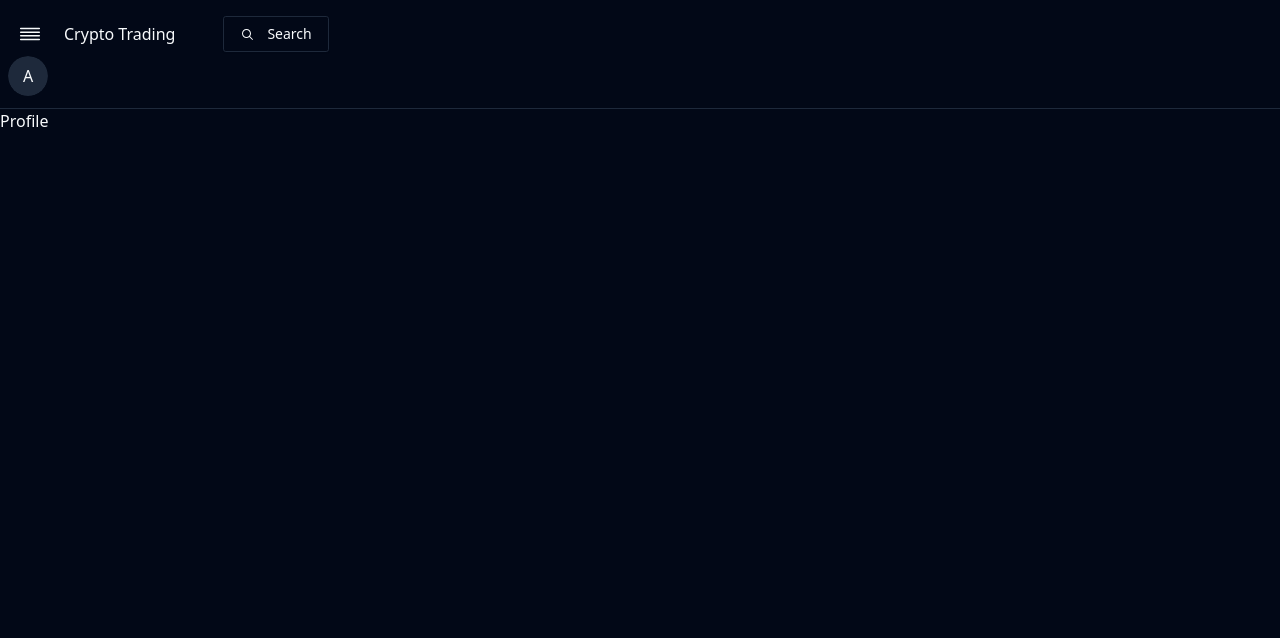
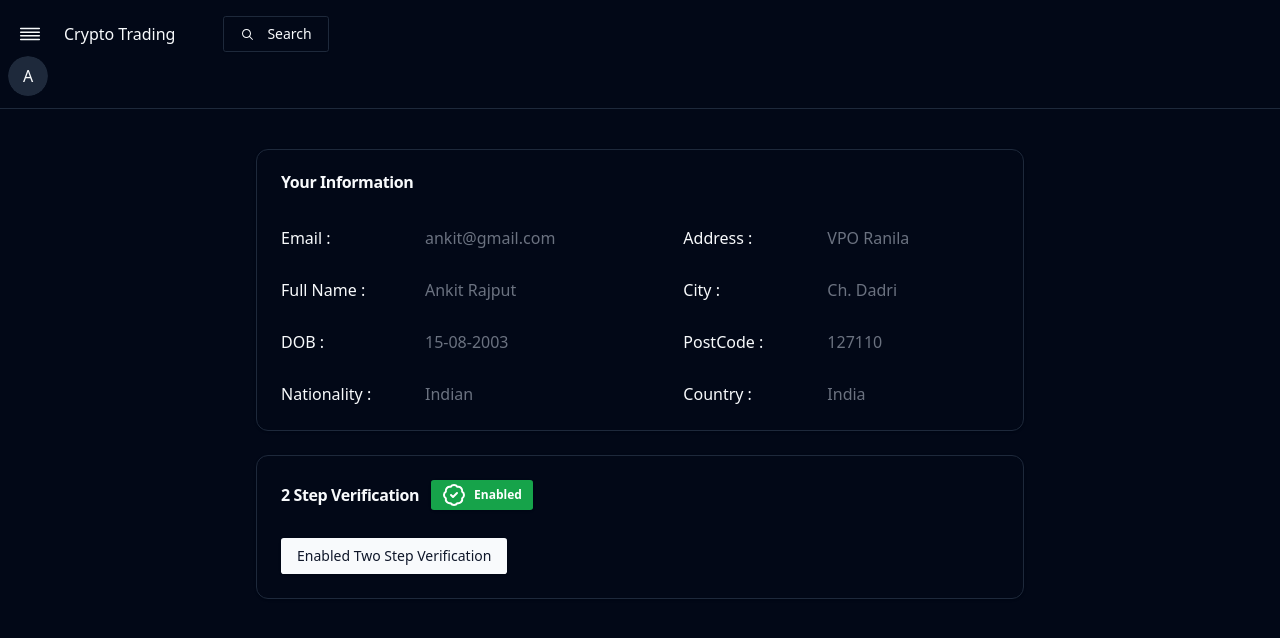
Before and after one commit to ankit15pr/crypto-trading, a React (Vite) app in the folder Frontend/: page /profile in a window 1280 px wide. Shown: the top 638 px of the page. Built offline with nearby package versions, Linux system fonts and the light colour scheme.

Commit message:
Update Profile Section

```diff
--- a/Frontend/package.json
+++ b/Frontend/package.json
@@ -20,6 +20,7 @@
     "apexcharts": "^3.54.1",
     "class-variance-authority": "^0.7.0",
     "clsx": "^2.1.1",
+    "input-otp": "^1.2.4",
     "lucide-react": "^0.453.0",
     "react": "^18.3.1",
     "react-apexcharts": "^1.4.1",
--- /dev/null
+++ b/Frontend/src/components/ui/badge.jsx
@@ -0,0 +1,34 @@
+import * as React from "react"
+import { cva } from "class-variance-authority";
+
+import { cn } from "@/lib/utils"
+
+const badgeVariants = cva(
+  "inline-flex items-center rounded-md border px-2.5 py-0.5 text-xs font-semibold transition-colors focus:outline-none focus:ring-2 focus:ring-ring focus:ring-offset-2",
+  {
+    variants: {
+      variant: {
+        default:
+          "border-transparent bg-primary text-primary-foreground shadow hover:bg-primary/80",
+        secondary:
+          "border-transparent bg-secondary text-secondary-foreground hover:bg-secondary/80",
+        destructive:
+          "border-transparent bg-destructive text-destructive-foreground shadow hover:bg-destructive/80",
+        outline: "text-foreground",
+      },
+    },
+    defaultVariants: {
+      variant: "default",
+    },
+  }
+)
+
+function Badge({
+  className,
+  variant,
+  ...props
+}) {
+  return (<div className={cn(badgeVariants({ variant }), className)} {...props} />);
+}
+
+export { Badge, badgeVariants }
--- /dev/null
+++ b/Frontend/src/components/ui/input-otp.jsx
@@ -0,0 +1,53 @@
+import * as React from "react"
+import { DashIcon } from "@radix-ui/react-icons"
+import { OTPInput, OTPInputContext } from "input-otp"
+
+import { cn } from "@/lib/utils"
+
+const InputOTP = React.forwardRef(({ className, containerClassName, ...props }, ref) => (
+  <OTPInput
+    ref={ref}
+    containerClassName={cn("flex items-center gap-2 has-[:disabled]:opacity-50", containerClassName)}
+    className={cn("disabled:cursor-not-allowed", className)}
+    {...props} />
+))
+InputOTP.displayName = "InputOTP"
+
+const InputOTPGroup = React.forwardRef(({ className, ...props }, ref) => (
+  <div ref={ref} className={cn("flex items-center", className)} {...props} />
+))
+InputOTPGroup.displayName = "InputOTPGroup"
+
+const InputOTPSlot = React.forwardRef(({ index, className, ...props }, ref) => {
+  const inputOTPContext = React.useContext(OTPInputContext)
+  const { char, hasFakeCaret, isActive } = inputOTPContext.slots[index]
+
+  return (
+    (<div
+      ref={ref}
+      className={cn(
+        "relative flex h-9 w-9 items-center justify-center border-y border-r border-input text-sm shadow-sm transition-all first:rounded-l-md first:border-l last:rounded-r-md",
+        isActive && "z-10 ring-1 ring-ring",
+        className
+      )}
+      {...props}>
+      {char}
+      {hasFakeCaret && (
+        <div
+          className="pointer-events-none absolute inset-0 flex items-center justify-center">
+          <div className="h-4 w-px animate-caret-blink bg-foreground duration-1000" />
+        </div>
+      )}
+    </div>)
+  );
+})
+InputOTPSlot.displayName = "InputOTPSlot"
+
+const InputOTPSeparator = React.forwardRef(({ ...props }, ref) => (
+  <div ref={ref} role="separator" {...props}>
+    <DashIcon />
+  </div>
+))
+InputOTPSeparator.displayName = "InputOTPSeparator"
+
+export { InputOTP, InputOTPGroup, InputOTPSlot, InputOTPSeparator }
--- /dev/null
+++ b/Frontend/src/page/Profile/AccountVarificationForm.jsx
@@ -0,0 +1,69 @@
+import { Button } from "@/components/ui/button";
+import {
+  Dialog,
+  DialogClose,
+  DialogContent,
+  DialogHeader,
+  DialogTitle,
+  DialogTrigger,
+} from "@/components/ui/dialog";
+import {
+  InputOTP,
+  InputOTPGroup,
+  InputOTPSeparator,
+  InputOTPSlot,
+} from "@/components/ui/input-otp";
+import React from "react";
+
+function AccountVarificationForm() {
+  const [value, setValue] = React.useState("");
+  const handleSubmit = () => {
+      console.log(value);
+  }
+  return (
+    <div className="flex jusstify-center">
+      <div className="space-y-5 mt-10 w-full">
+        <div className="flex justify-between items-center">
+          <p>Email : </p>
+          <p>ankit@gmail.com</p>
+          <Dialog>
+            <DialogTrigger>
+              <Button>Send OTP</Button>
+            </DialogTrigger>
+            <DialogContent>
+              <DialogHeader>
+                <DialogTitle>Enter OTP</DialogTitle>
+              </DialogHeader>
+              <div className="py-5 flex gap-10 justify-center items-center">
+                <InputOTP
+                  value={value}
+                  onChange={(value) => setValue(value)}
+                  maxLength={6}
+                >
+                  <InputOTPGroup>
+                    <InputOTPSlot index={0} />
+                    <InputOTPSlot index={1} />
+                    <InputOTPSlot index={2} />
+                  </InputOTPGroup>
+                  <InputOTPSeparator />
+                  <InputOTPGroup>
+                    <InputOTPSlot index={3} />
+                    <InputOTPSlot index={4} />
+                    <InputOTPSlot index={5} />
+                  </InputOTPGroup>
+                </InputOTP>
+                <DialogClose>
+                  <Button
+                  onClick={handleSubmit}
+                  className={"w-[10rem]"}>Submit</Button>
+                </DialogClose>
+              </div>
+            </DialogContent>
+          </Dialog>
+        </div>
+      </div>
+    </div>
+  );
+}
+
+export default AccountVarificationForm;
--- a/Frontend/src/page/Profile/Profile.jsx
+++ b/Frontend/src/page/Profile/Profile.jsx
@@ -1,9 +1,111 @@
-import React from 'react'
+import { Badge } from "@/components/ui/badge";
+import { Card, CardContent, CardHeader, CardTitle } from "@/components/ui/card";
+import { VerifiedIcon } from "lucide-react";
+import React from "react"
+import {
+  Dialog,
+  DialogContent,
+  DialogDescription,
+  DialogHeader,
+  DialogTitle,
+  DialogTrigger,
+} from "@/components/ui/dialog"
+import { Button } from "@/components/ui/button";
+import AccountVarificationForm from "./AccountVarificationForm";
+
 
 function Profile() {
+  const handleEnableTwoStepVerification = () => {
+    console.log("Enable Two Step Verification");
+  }
   return (
-    <div>Profile</div>
-  )
+    <div className="flex flex-col items-center mb-5">
+      <div className="pt-10 w-full lg:w-[60%]">
+        <Card>
+          <CardHeader className="pb-9">
+            <CardTitle>Your Information</CardTitle>
+          </CardHeader>
+
+          <CardContent>
+            <div className="lg:flex gap-32">
+              <div className="space-y-7">
+                <div className="flex">
+                  <p className="w-[9rem]">Email : </p>
+                  <p className="text-gray-500">ankit@gmail.com</p>
+                </div>
+                <div className="flex">
+                  <p className="w-[9rem]">Full Name : </p>
+                  <p className="text-gray-500">Ankit Rajput</p>
+                </div>
+                <div className="flex">
+                  <p className="w-[9rem]">DOB : </p>
+                  <p className="text-gray-500">15-08-2003</p>
+                </div>
+                <div className="flex">
+                  <p className="w-[9rem]">Nationality : </p>
+                  <p className="text-gray-500">Indian</p>
+                </div>
+              </div>
+
+              <div className="space-y-7">
+                <div className="flex">
+                  <p className="w-[9rem]">Address : </p>
+                  <p className="text-gray-500">VPO Ranila</p>
+                </div>
+                <div className="flex">
+                  <p className="w-[9rem]">City : </p>
+                  <p className="text-gray-500">Ch. Dadri</p>
+                </div>
+                <div className="flex">
+                  <p className="w-[9rem]">PostCode : </p>
+                  <p className="text-gray-500">127110</p>
+                </div>
+                <div className="flex">
+                  <p className="w-[9rem]">Country : </p>
+                  <p className="text-gray-500">India</p>
+                </div>
+              </div>
+            </div>
+          </CardContent>
+        </Card>
+
+        <div className="mt-6">
+          <Card className="w-full">
+            <CardHeader className="pb-7">
+              <div className="flex items-center gap-3">
+                <CardTitle>2 Step Verification</CardTitle>
+
+                {true ? (
+                  <Badge className="space-x-2 text-white bg-green-600">
+                    <VerifiedIcon />
+                    <span>Enabled</span>
+                  </Badge>
+                ) : (
+                  <Badge className="bg-orange-500">Disabled</Badge>
+                )}
+              </div>
+            </CardHeader>
+
+            <CardContent>
+              <div>
+                <Dialog>
+                  <DialogTrigger>
+                    <Button>Enabled Two Step Verification</Button>
+                  </DialogTrigger>
+                  <DialogContent>
+                    <DialogHeader>
+                      <DialogTitle>Verify your account</DialogTitle>
+                    </DialogHeader>
+                    <AccountVarificationForm handleSubmit={handleEnableTwoStepVerification} />
+                  </DialogContent>
+                </Dialog>
+              </div>
+            </CardContent>
+          </Card>
+        </div>
+      </div>
+    </div>
+  );
 }
 
-export default Profile
+export default Profile;
```
Also changed, not shown: 1 other file (tests, documents, lock files or other folders).
